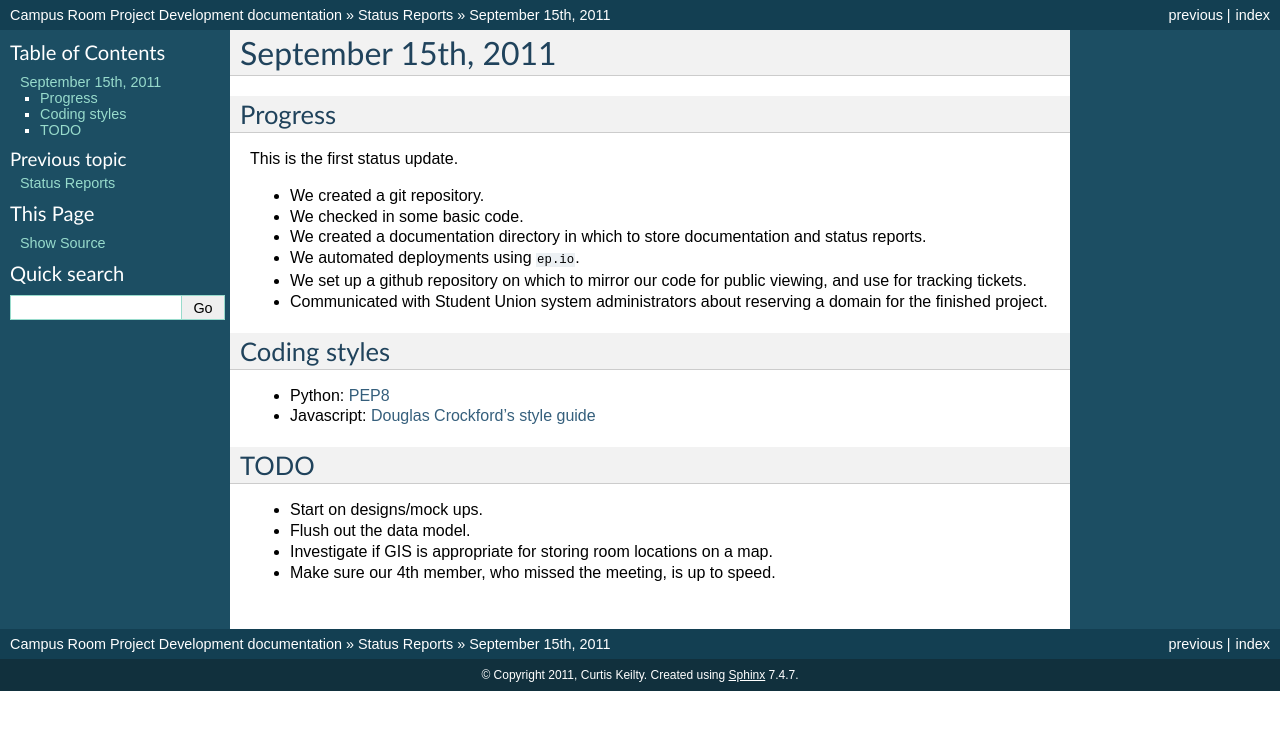
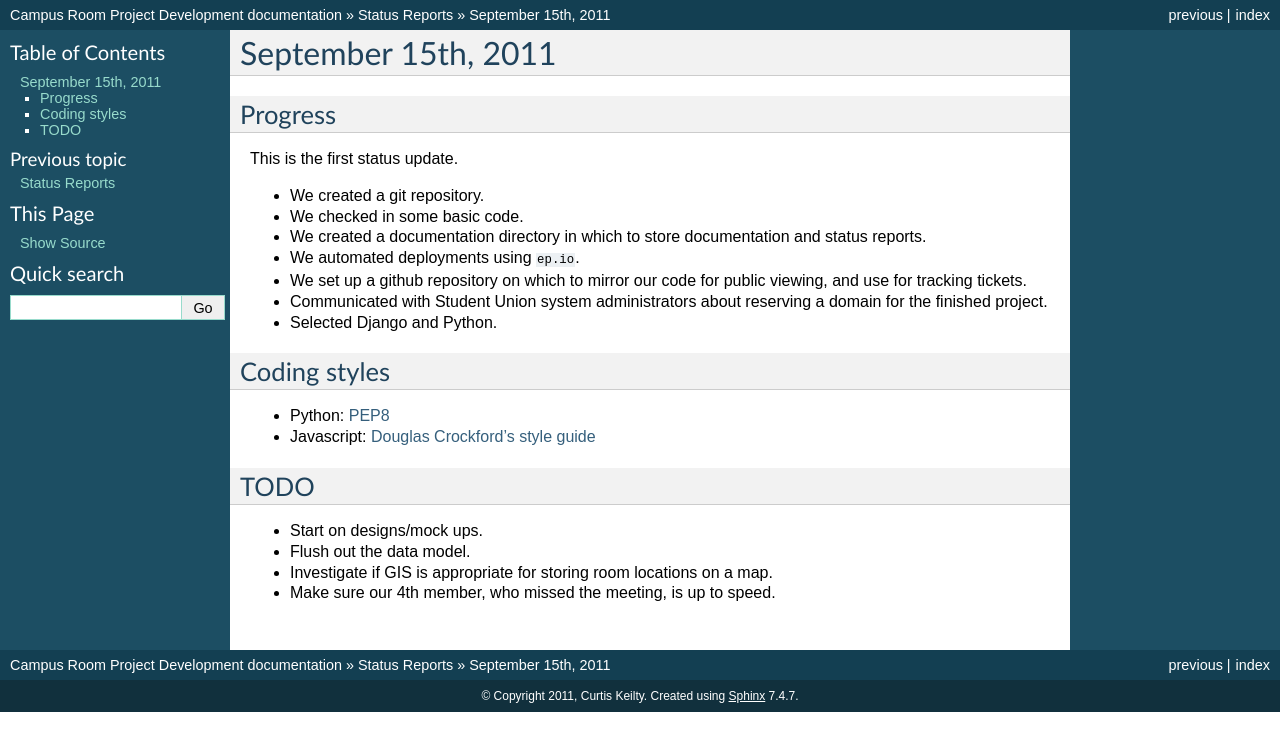
Before and after one commit to DanHakimi/Rooms, a Sphinx documentation site: the page built from docs/status_reports/9_15_11.rst, in a window 1280 px wide. Shown: the top 751 px of the page. Built offline with Sphinx 7.4.7, drawn with Linux system fonts in a browser that asks for light colours.

Commit message:
note that we selected our technologies.

```diff
--- a/docs/status_reports/9_15_11.rst
+++ b/docs/status_reports/9_15_11.rst
@@ -15,6 +15,7 @@
   and use for tracking tickets.
 * Communicated with Student Union system administrators about reserving a
   domain for the finished project.
+* Selected Django and Python.
 
 Coding styles
 -------------
```
